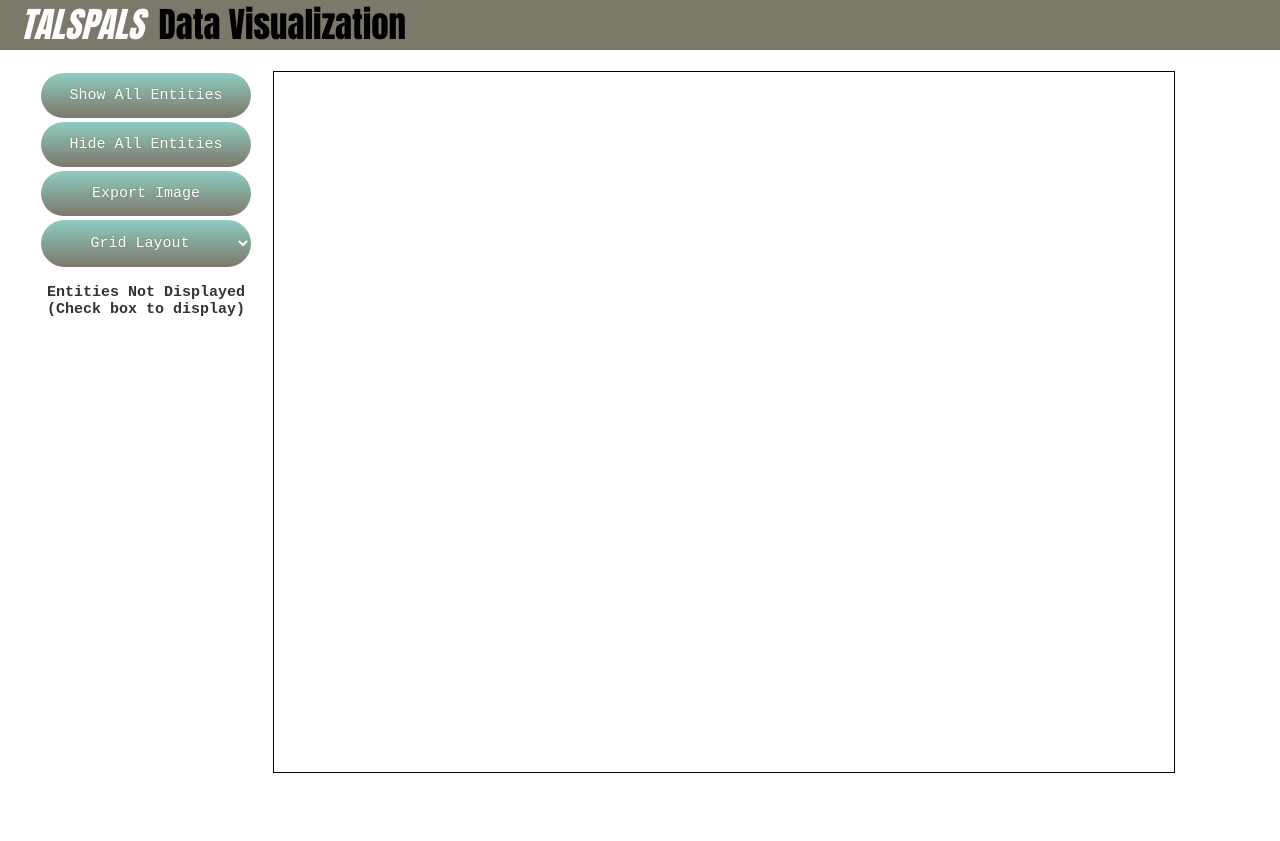
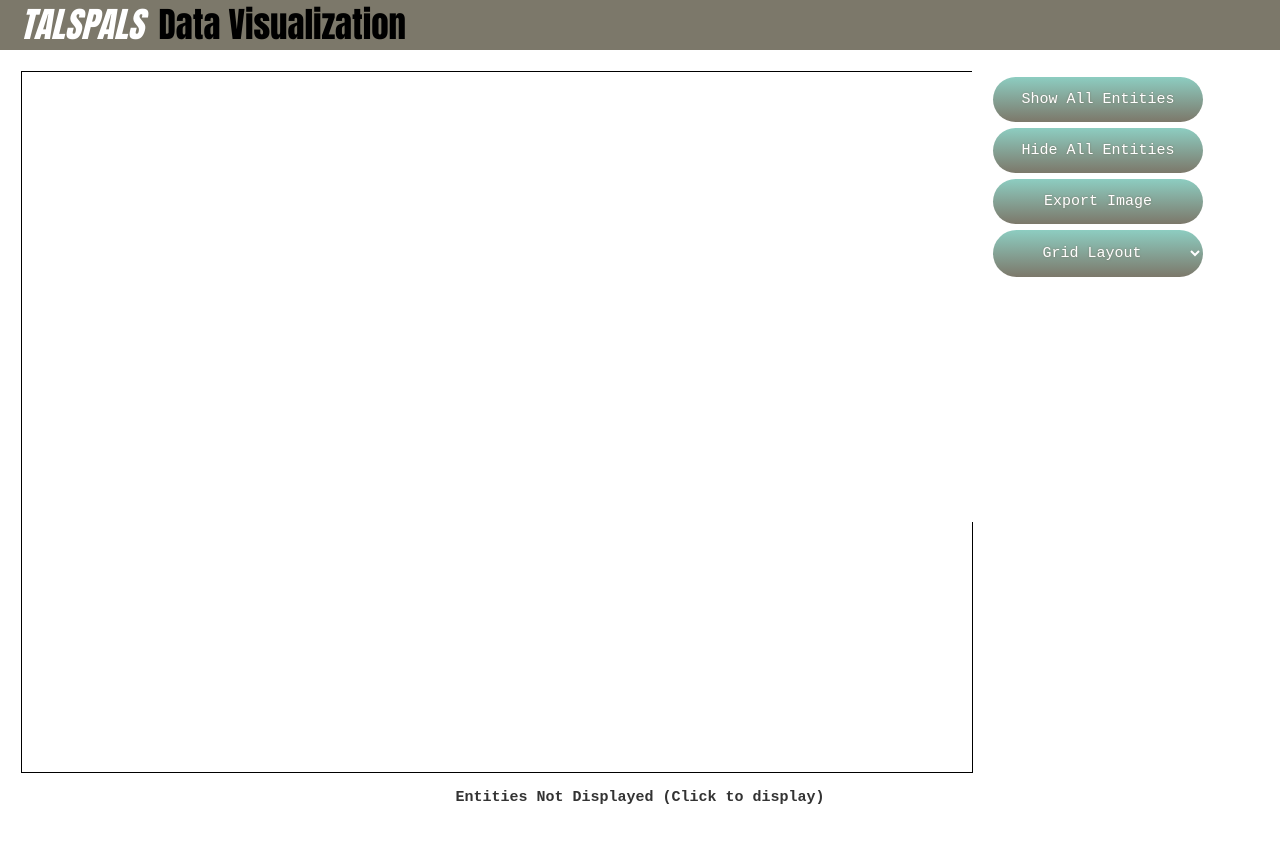
Before and after one commit to Fattouche/Oscar_ER, a plain HTML site: page public/graph.html in a window 1280 px wide. Before the commit the page ends 800 px from the top, so only its background shows below. Drawn offline with Linux system fonts and the light colour scheme; a script that the page names is missing.

Commit message:
fixed the entity button formatting

```diff
--- a/public/css/sample.css
+++ b/public/css/sample.css
@@ -38,16 +38,21 @@ pre {
 }
 
 #leftColumn, #rightColumn {
+    display: inline-block;
     border: 1px solid white;
     float: left;
     min-height: 450px;
 }
-#leftColumn {
+#rightColumn {
      width: 250px;
      text-align:  center;
 }
-#rightColumn {
-     width: 900px;
+#leftColumn {
+     width: 950px;
+}
+#bottomRow{
+  display: inline-block;
+  width:100%;
 }
 
 #navbar {
@@ -141,12 +146,11 @@ select{
     text-align: center;
 }
 
-.myButton {
-    margin: 2px;
+.myButton, .entityButton {
+    margin-top: 6px;
     display: inline-block;
     text-align: center;
     vertical-align: middle;
-    padding: 14px 27px;
     border: 0px solid #ffffff;
     border-radius: 30px;
     background: #8dcdc1;
@@ -154,20 +158,27 @@ select{
     background: -moz-linear-gradient(top, #8dcdc1, #7c786a);
     background: linear-gradient(to bottom, #8dcdc1, #7c786a);
     text-shadow: #7c786a 0px 0px 2px;
-    font: normal normal normal 15px courier new;
     color: #ffffff;
     text-decoration: none;
-    width: 210px;
+    font-family: courier new;
+
 }
-.myButton:hover {
-	    background: #a9f6e8;
+
+.myButton{
+   font: normal normal normal 15px courier new;
+   padding: 14px 27px;
+   width: 210px;
+}
+
+.myButton:hover, .entityButton:hover {
+	  background: #a9f6e8;
     background: -webkit-gradient(linear, left top, left bottom, from(#a9f6e8), to(#95907f));
     background: -moz-linear-gradient(top, #a9f6e8, #95907f);
     background: linear-gradient(to bottom, #a9f6e8, #95907f);
     color: #ffffff;
     text-decoration: none;
 }
-.myButton:active {
+.myButton:active, .entityButton:active {
 	    background: #557b74;
     background: -webkit-gradient(linear, left top, left bottom, from(#557b74), to(#7c786a));
     background: -moz-linear-gradient(top, #557b74, #7c786a);
--- a/public/graph.html
+++ b/public/graph.html
@@ -20,6 +20,10 @@
 <div id="sample">
 
   	<div id = "leftColumn">
+  		<div id="myDiagramDiv" style="background-color: white; border: solid 1px black; width: 100%; height: 700px"></div>
+  	</div>
+
+  	<div id = "rightColumn">
 		<button type="button" class="myButton" onclick="showAll()">Show All Entities</button>
 		<button type="button" class="myButton" onclick="hideAll()">Hide All Entities</button>
 		<button type="button" class="myButton" onclick="exportImage()">Export Image</button>
@@ -30,13 +34,13 @@
 		  <option value="layered-digraph">Layered Digraph Layout</option>
 		  <option value="tree">Tree Layout</option>
 		</select>
-		<h3>Entities Not Displayed <br>(Check box to display)</h3>
-	 	<div id ="entityList"></div>
 	</div>
 
-  	<div id = "rightColumn">
-  		<div id="myDiagramDiv" style="background-color: white; border: solid 1px black; width: 100%; height: 700px"></div>
-  	</div>
+  	<div id = "bottomRow" align="center">
+  		<h3 align="center">Entities Not Displayed (Click to display)</h3>
+	 	<div id ="entityList"></div>
+	 </div>
+
 
 </div>
 
--- a/public/js/ERVisualizer.js
+++ b/public/js/ERVisualizer.js
@@ -254,7 +254,7 @@ function setVisibility(entityName, isSelected) {
   //if element is not visible, create a checkbox
   if(isSelected == false){
       var button = document.createElement('button');
-		button.className = "myButton";
+		    button.className = "entityButton";
         button.textContent = entityName;
         button.onclick = function(cb) {
             setVisibility(button.textContent, true);
```
